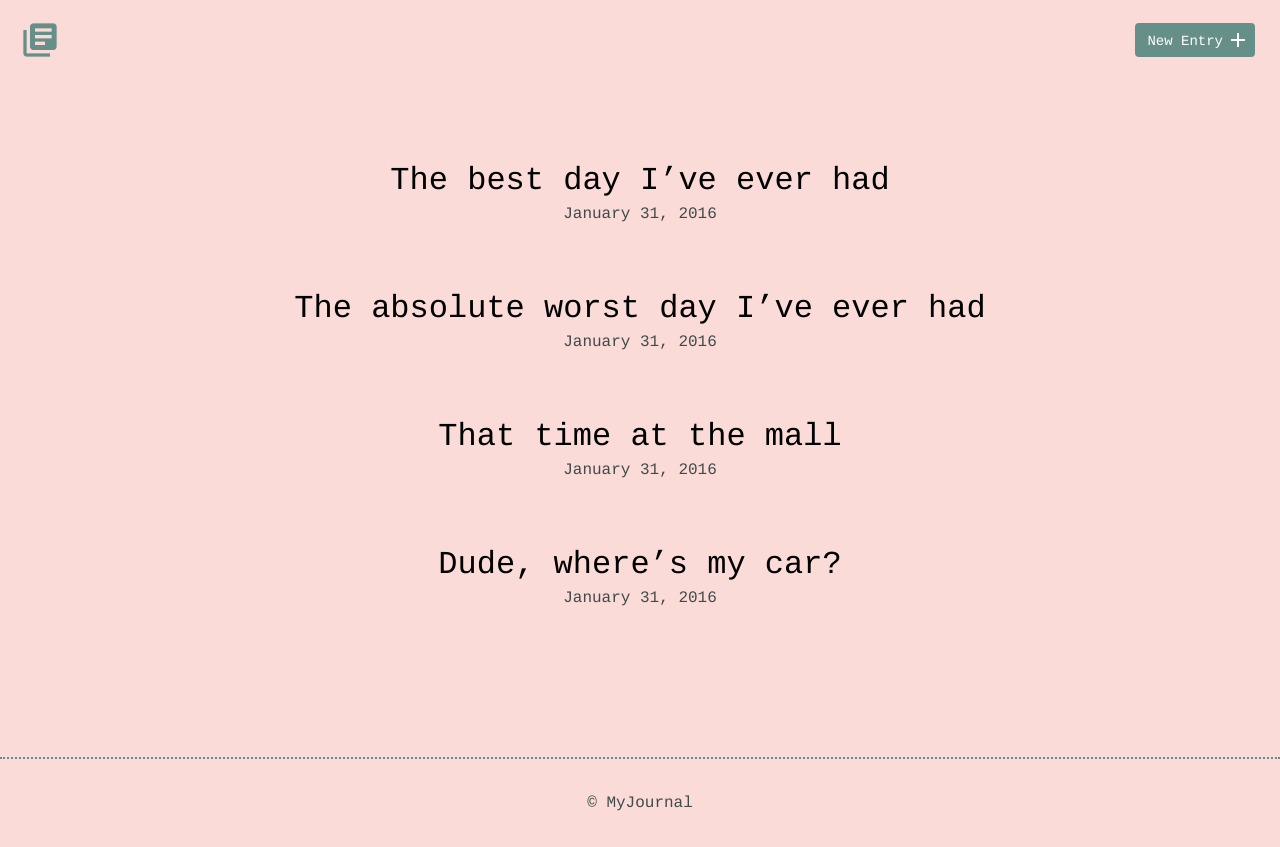
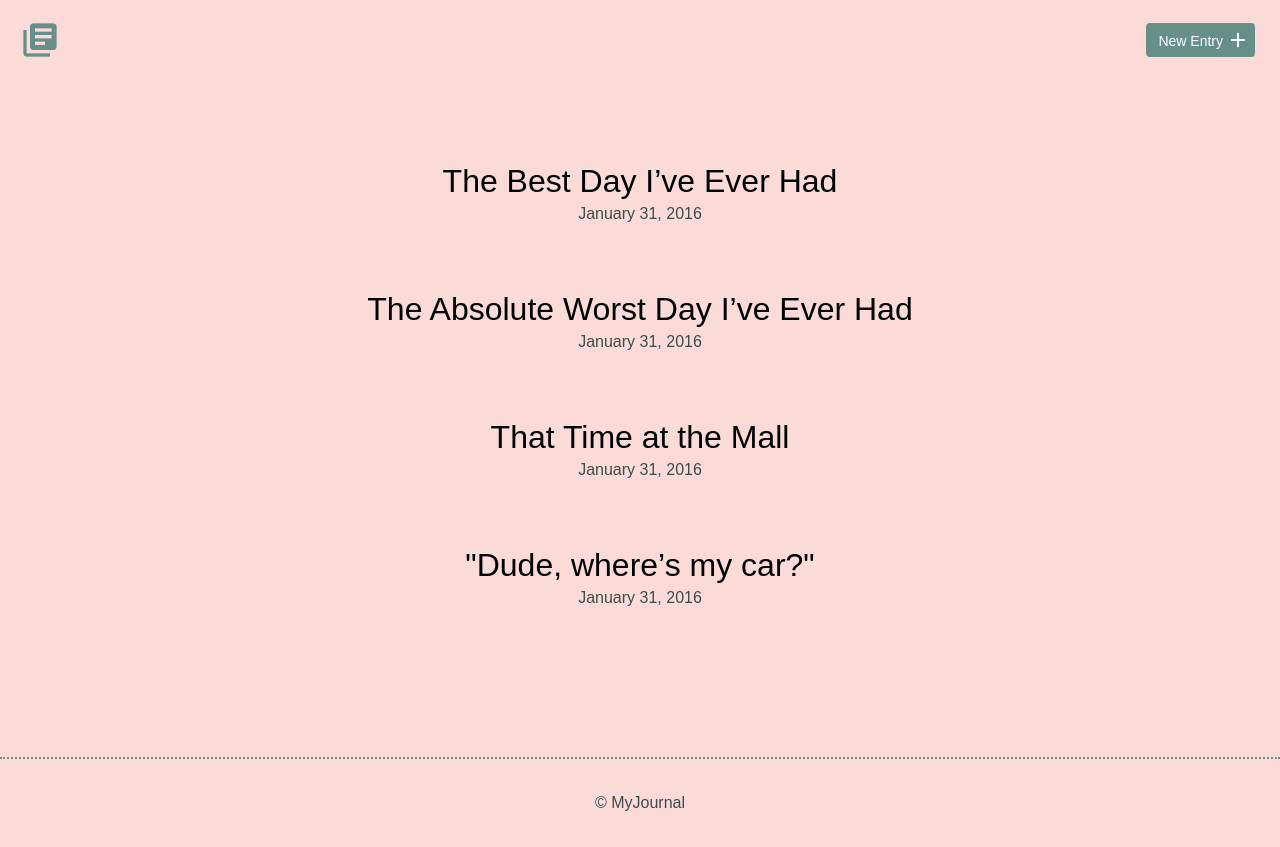
Before and after one commit to Staten-40/Techdegree-Project-3, a PHP site: page / in a window 1280 px wide. Run offline with PHP 8.4, Linux system fonts and the light colour scheme.

Commit message:
A few style changes, ask abt font

```diff
--- a/css/site.css
+++ b/css/site.css
@@ -7,8 +7,10 @@
 body {
 	font-size: 16px;
 	color: #404a49;
-	font-family: 'Cousine', serif;
+	font-family: 'Oldtown', fantsasy,
 	font-weight: 400
+
+
 }
 .container {
 	margin: 0 auto;
--- a/index.php
+++ b/index.php
@@ -13,8 +13,9 @@
         <style>
         body {
             background-color: #FADBD8;
-	    }
-
+            font-family: "Comic Sans MS", cursive, sans-serif,
+            color: blue;
+        }
 
 
         </style>
@@ -33,19 +34,19 @@
             <div class="container">
                 <div class="entry-list">
                     <article>
-                        <h2><a href="detail.html">The best day I’ve ever had</a></h2>
+                        <h2><a href="detail.html">The Best Day I’ve Ever Had</a></h2>
                         <time datetime="2016-01-31">January 31, 2016</time>
                     </article>
                     <article>
-                        <h2><a href="detail_2.html">The absolute worst day I’ve ever had</a></h2>
+                        <h2><a href="detail_2.html">The Absolute Worst Day I’ve Ever Had</a></h2>
                         <time datetime="2016-01-31">January 31, 2016</time>
                     </article>
                     <article>
-                        <h2><a href="detail_3.html">That time at the mall</a></h2>
+                        <h2><a href="detail_3.html">That Time at the Mall</a></h2>
                         <time datetime="2016-01-31">January 31, 2016</time>
                     </article>
                     <article>
-                        <h2><a href="detail_4.html">Dude, where’s my car?</a></h2>
+                        <h2><a href="detail_4.html">"Dude, where’s my car?"</a></h2>
                         <time datetime="2016-01-31">January 31, 2016</time>
                     </article>
                 </div>
```
